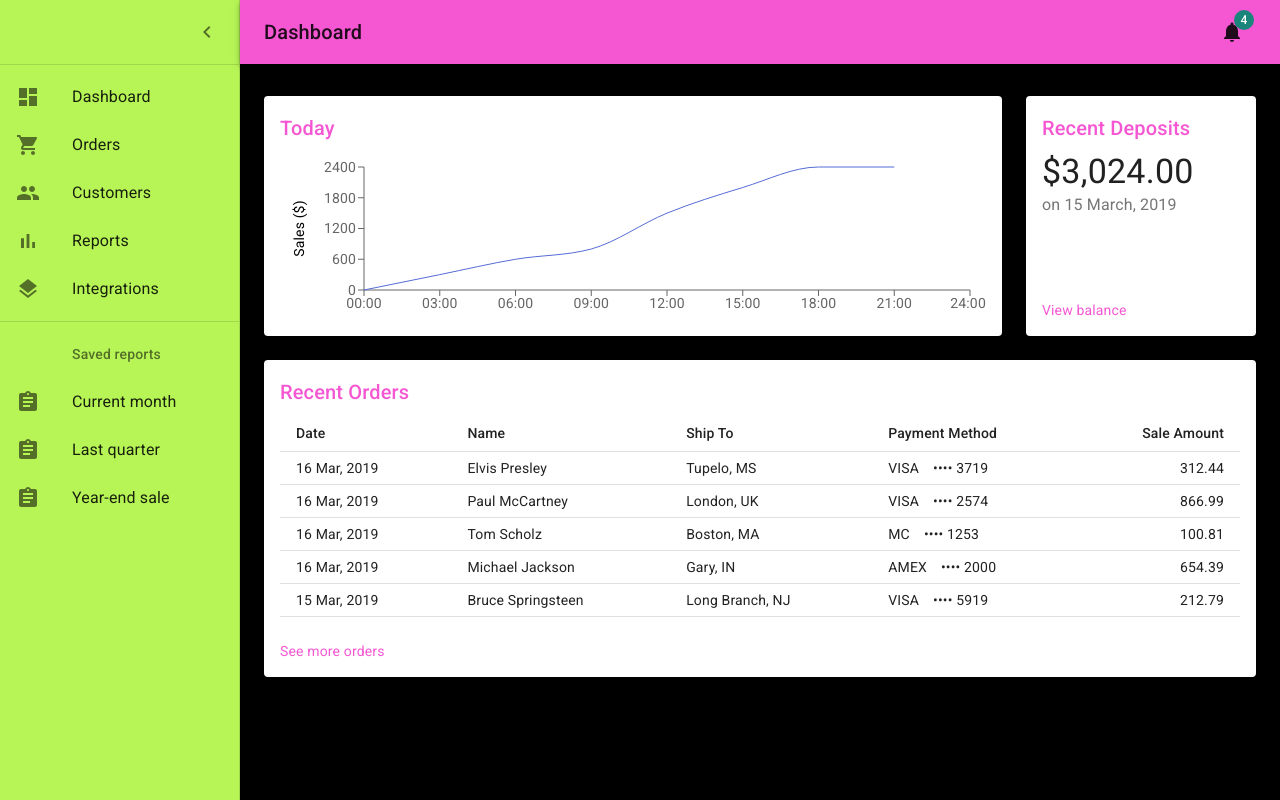
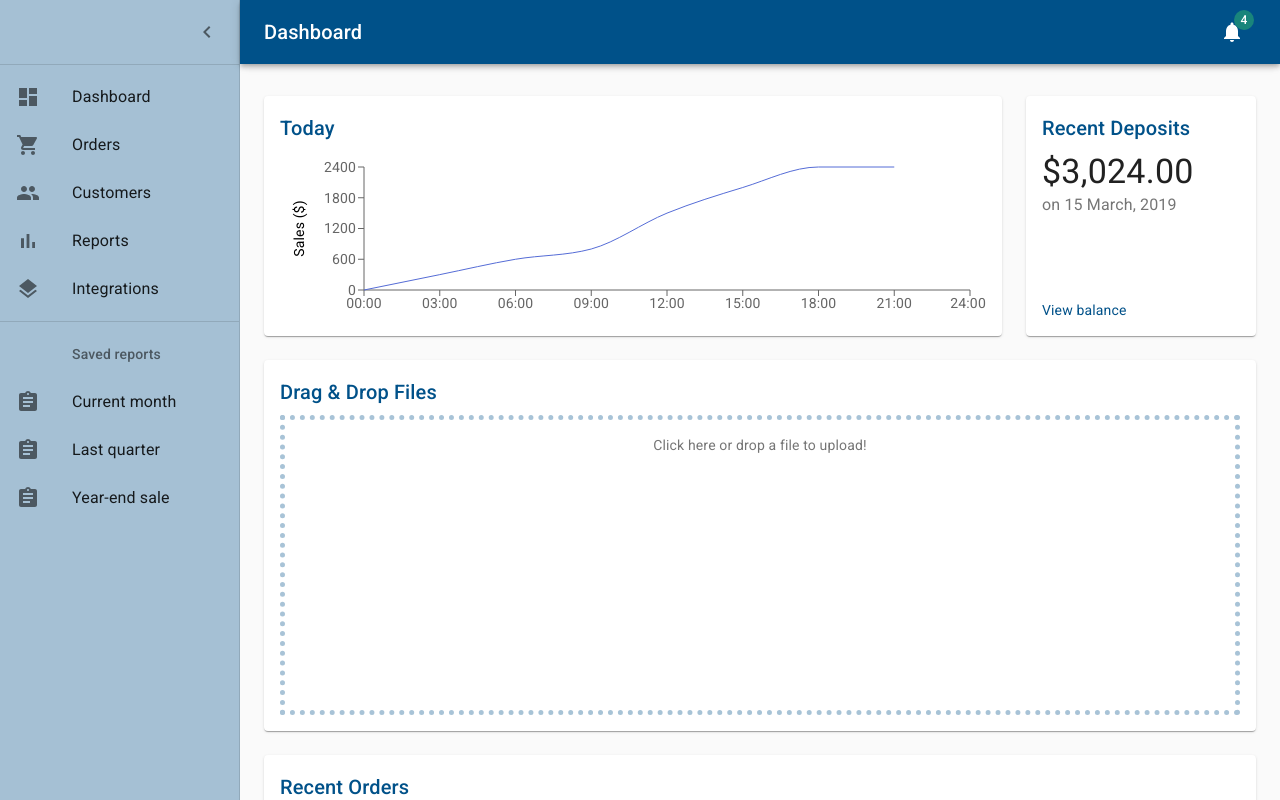
Before and after one commit to aqkhan/material-ui-base, a React (Create React App) app: page / in a window 1280 px wide. Built offline with nearby package versions, Linux system fonts and the light colour scheme.

Commit message:
Dropzone set right

```diff
--- a/package.json
+++ b/package.json
@@ -14,6 +14,7 @@
     "clsx": "latest",
     "react": "latest",
     "react-dom": "latest",
+    "react-dropzone": "^10.1.5",
     "react-scripts": "latest",
     "recharts": "^1.6.2"
   },
--- a/src/App.js
+++ b/src/App.js
@@ -3,7 +3,6 @@
 import Typography from '@material-ui/core/Typography';
 import Box from '@material-ui/core/Box';
 import Link from '@material-ui/core/Link';
-import ProTip from './ProTip';
 import Dashboard from './Dashboard';
 
 function MadeWithLove() {
--- a/src/Dashboard.js
+++ b/src/Dashboard.js
@@ -1,4 +1,4 @@
-import React from 'react';
+import React, { useCallback } from 'react';
 import clsx from 'clsx';
 import { makeStyles } from '@material-ui/core/styles';
 import CssBaseline from '@material-ui/core/CssBaseline';
@@ -21,13 +21,16 @@
 import Chart from './Chart';
 import Deposits from './Deposits';
 import Orders from './Orders';
+import Title from './Title';
+// Drag n Drop
+import PaperDropZone from './DragNDrop';
 
 function MadeWithLove() {
   return (
     <Typography variant="body2" color="textSecondary" align="center">
       {'Built with love by the '}
-      <Link color="inherit" href="https://material-ui.com/">
-        Material-UI
+      <Link color="inherit" href="https://alphasquad.studio">
+        Alpha Squad
       </Link>
       {' team.'}
     </Typography>
@@ -76,7 +79,7 @@
   },
   drawerPaper: {
     position: 'relative',
-    backgroundColor: '#B7F557',
+    backgroundColor: '#00518957',
     whiteSpace: 'nowrap',
     width: drawerWidth,
     transition: theme.transitions.create('width', {
@@ -115,6 +118,7 @@
     height: 240,
   },
 }));
+
 
 export default function Dashboard() {
   const classes = useStyles();
@@ -184,7 +188,14 @@
                 <Deposits />
               </Paper>
             </Grid>
-            {/* Recent Orders */}
+            {/* Drag n Drop */}
+            <Grid item xs={12}>
+              <Paper className={classes.paper}>
+                <>
+                  <PaperDropZone />
+                </>
+              </Paper>
+            </Grid>
             <Grid item xs={12}>
               <Paper className={classes.paper}>
                 <Orders />
--- /dev/null
+++ b/src/DragNDrop.js
@@ -0,0 +1,29 @@
+import React, { useCallback } from 'react';
+import Title from './Title';
+// Drag n Drop
+import {useDropzone} from 'react-dropzone';
+import Typography from '@material-ui/core/Typography';
+
+const PaperDropZone = () => {
+    const onDrop = useCallback(acceptedFiles => {
+      console.log('Idhor: ', acceptedFiles);
+    }, [])
+    const {getRootProps, getInputProps, isDragActive, isDragReject} = useDropzone({onDrop})
+
+    return (
+        <>
+            <Title>Drag & Drop Files</Title>
+            <div {...getRootProps()}>
+                <input {...getInputProps()} />
+                <div style={{ minHeight: 300, padding: 15, border: '5px dotted #00518957' }}>
+                    <Typography variant="body2" color="textSecondary" align="center">
+                    {!isDragActive && 'Click here or drop a file to upload!'}
+                    {isDragActive && !isDragReject && "Drop it like it's hot!"}
+                    </Typography>
+                </div>
+            </div>
+        </>
+    )
+}
+
+export default PaperDropZone;
--- a/src/theme.js
+++ b/src/theme.js
@@ -5,7 +5,7 @@
 const theme = createMuiTheme({
   palette: {
     primary: {
-      main: '#F557D3',
+      main: '#005189',
     },
     secondary: {
       main: '#19857b',
@@ -14,7 +14,7 @@
       main: red.A400,
     },
     background: {
-      default: 'black',
+      default: '#fafafa',
     },
   },
 });
```
Also changed, not shown: 1 other file (tests, documents, lock files or other folders).
